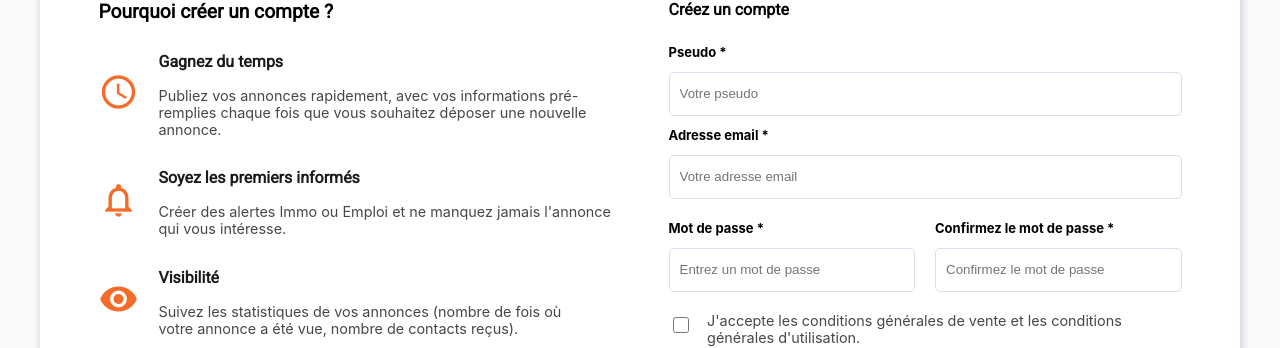
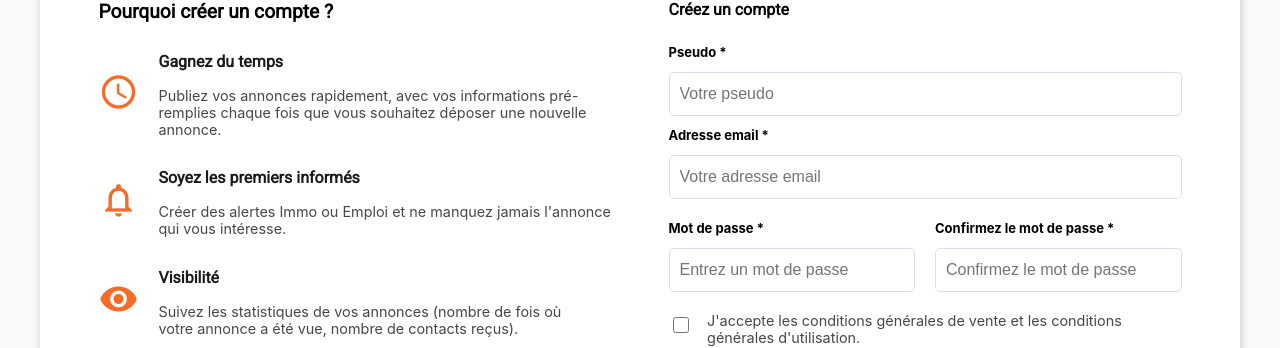
Before and after one commit to se4astien/leboncoin-frontend, a React (Create React App) app: page /user/sign_up in a window 1280 px wide. Shown: the part 158-506 px from the top of the page. Built offline with nearby package versions, Linux system fonts and the light colour scheme.

Commit message:
publish condition update

```diff
--- a/src/App.css
+++ b/src/App.css
@@ -358,13 +358,16 @@ form label {
   font-size: 16px;
   line-height: 19px;
 }
-form input {
+form input,
+textarea {
   background: #ffffff;
   border: 1px solid #d9e0eb;
   box-sizing: border-box;
   border-radius: 5px;
   height: 44px;
   padding: 10px;
+  font-size: 1rem;
+  color: #777;
 }
 
 .sign-up {
@@ -444,6 +447,7 @@ form input {
 }
 .disabled {
   background-color: #d7d7d8;
+  cursor: not-allowed;
 }
 /*PUBLISH*/
 .publish {
--- a/src/containers/Publish.js
+++ b/src/containers/Publish.js
@@ -12,6 +12,12 @@ const Publish = props => {
   // Pour accéder à l'historique de navigation
   const history = useHistory();
 
+  let isEnabled = false;
+
+  // Si tous les champs sont remplis
+  if (title && description && price && file) {
+    isEnabled = true;
+  }
   // SI pas connecté
   console.log(props.user); // renvoie l'objet token
   console.log(props.user.token); // undefined
@@ -40,6 +46,7 @@ const Publish = props => {
                 data.append("price", price);
                 data.append("description", description);
 
+                if (isEnabled === true) {
                   // tout ce qui concerne les requetes se trouve dans un try/catch !!!
                   try {
                     const response = await axios.post(
@@ -53,17 +60,19 @@ const Publish = props => {
                         }
                       }
                     );
-                  // On va directement sur la page d'offre concerné
+                    // On va directement sur la page d'offre concernée
                     history.push("/offer/" + response.data._id);
                   } catch (err) {
                     console.log("An error occured");
+                  }
+                } else {
+                  alert("Le formulaire n'est pas valide");
                 }
               }}
             >
               <label>Titre de l'annonce *</label>
               <input
                 type="text"
-                placeholder="Le titre de votre annonce"
                 onChange={event => {
                   setTitle(event.target.value);
                 }}
@@ -91,7 +100,11 @@ const Publish = props => {
                   setFile(event.target.files[0]);
                 }}
               />
-              <input type="submit" value="Valider" />
+              <input
+                className={isEnabled ? "enabled" : "disabled"}
+                type="submit"
+                value="Valider"
+              />
             </form>
           </>
         )}
--- a/src/containers/SignUp.js
+++ b/src/containers/SignUp.js
@@ -77,6 +77,7 @@ const SignUp = props => {
               event.preventDefault();
               // Si tout est OK
               if (isEnabled === true) {
+                try {
                   // 1. On appelle le serveur pour créer un compte
                   const response = await axios.post(
                     "https://leboncoin-api.herokuapp.com/api/user/sign_up",
@@ -88,12 +89,13 @@ const SignUp = props => {
                   );
                   // 2. Enregistre le token dans les cookies
                   Cookies.set("token", response.data.token);
-
                   // 3. On change l'état user qui se trouve dans App.js
                   props.setUser(response.data);
-
                   // 4. On redirige vers la page d'accueil
                   history.push("/");
+                } catch (err) {
+                  console.log("An error occured");
+                }
               } else {
                 alert("Le formulaire n'est pas valide");
               }
```
Lines whose indentation alone changed are shown as unchanged.
